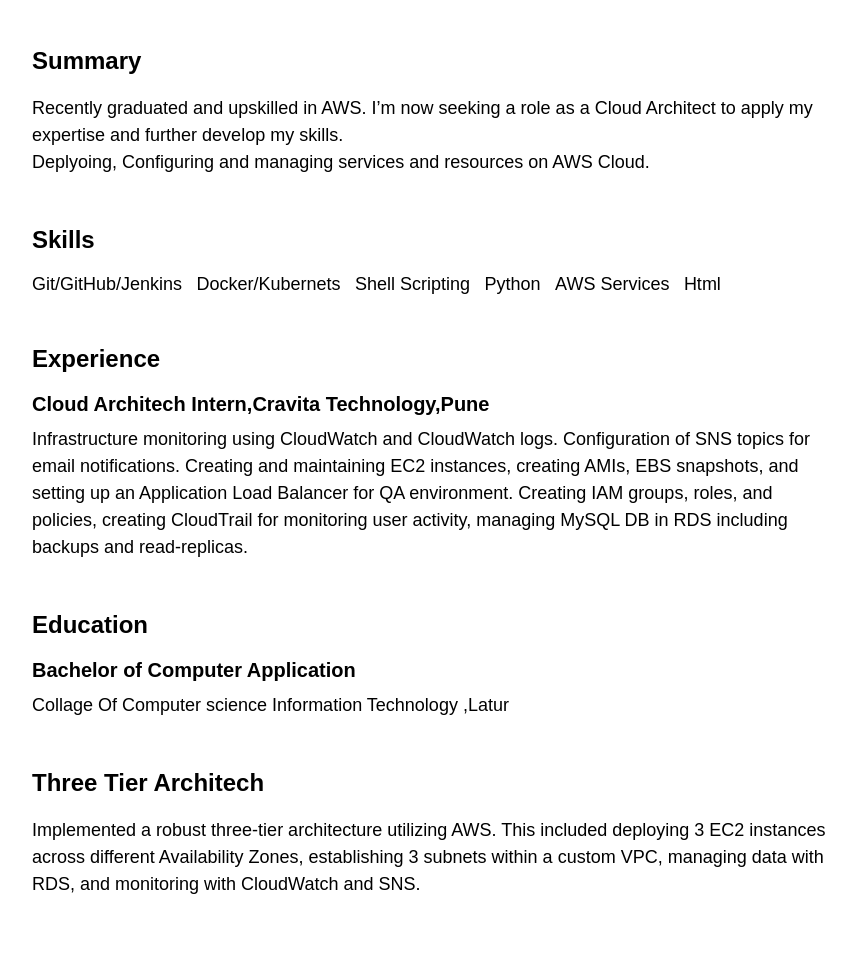
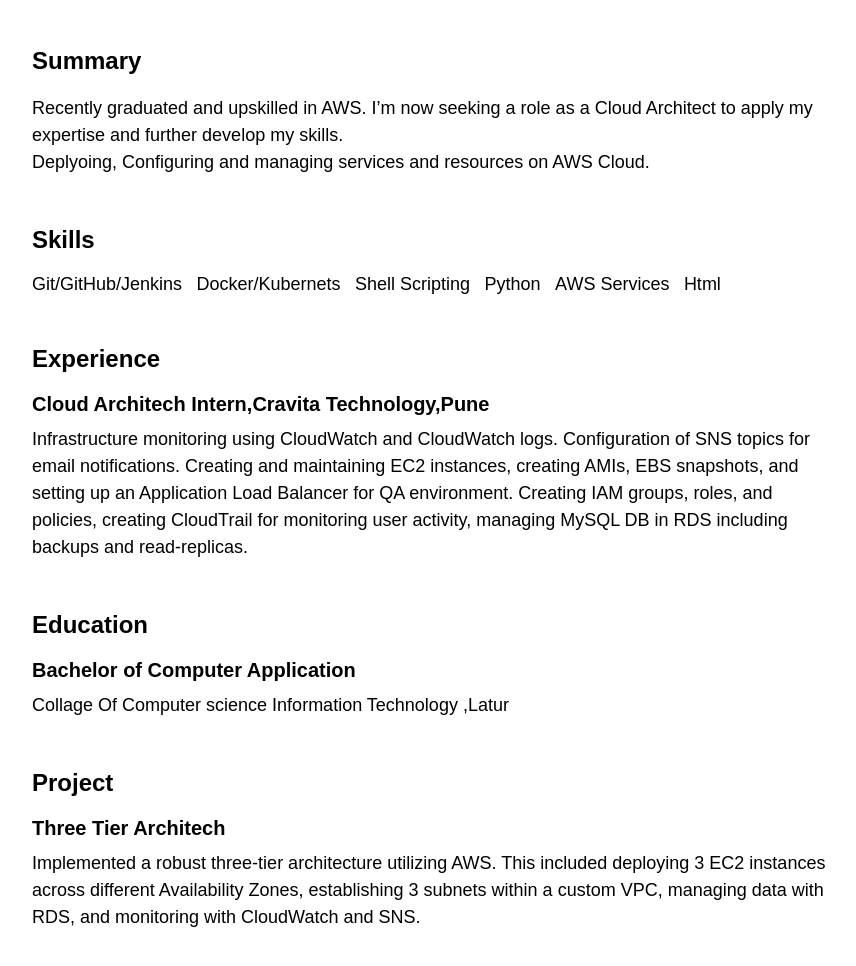
Before and after one commit to Prasadk1618/host-resume-ec2, a plain HTML site: page index.html in a window 1280 px wide. Shown: the part 122-1088 px from the top of the page, without its empty margins (208-1064 px from the left). Drawn offline with Linux system fonts and the light colour scheme.

Commit message:
final Change..!

```diff
--- a/index.html
+++ b/index.html
@@ -46,7 +46,8 @@
 			<p>Collage Of Computer science Information Technology ,Latur</p>
 		</section>
 		<section id="projects">
-			<h2>Three Tier Architech</h2>
+			<h2>Project</h2>
+			<h3>Three Tier Architech</h3>
 			<p> Implemented a robust three-tier architecture utilizing AWS. This included deploying 3 EC2 instances across different Availability Zones, establishing 3 subnets within a custom VPC, managing data with RDS, and monitoring with CloudWatch and SNS.</p>
 		</section>
 	</div>
```
